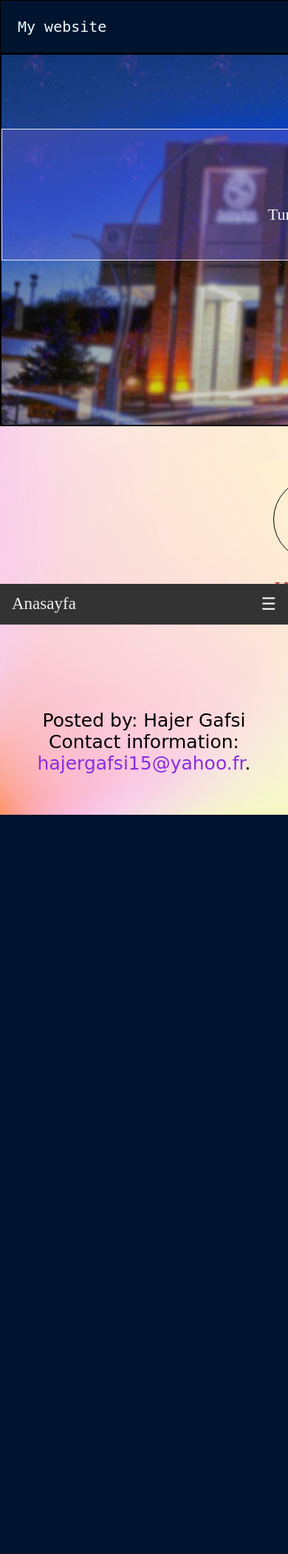
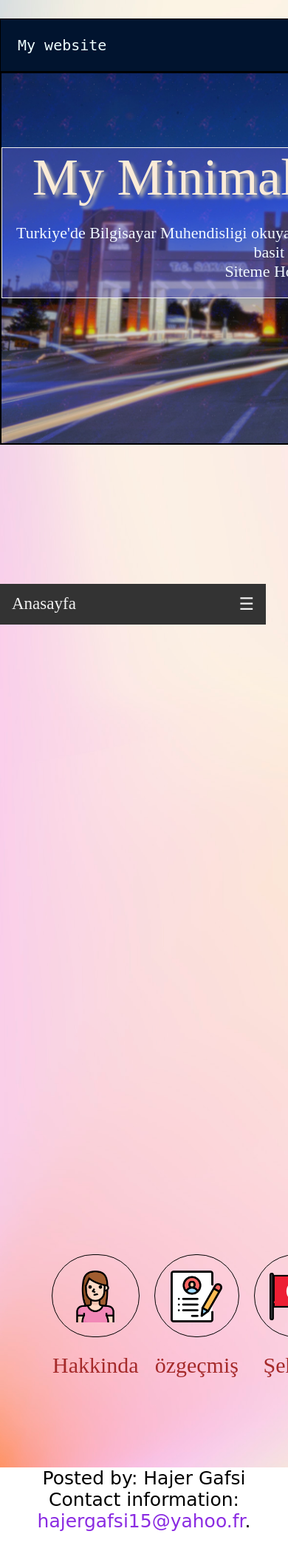
Before and after one commit to hajergafsi/Tunus-nasil-bir-ulke, a PHP site: page /homepage.php in a window 390 px wide; the page is wider, and only the part inside the window is pictured. Shown: that part at 74% size. Before the commit the page ends 1101 px from the top of that part, so only its background shows below. Run offline with PHP 8.4, Linux system fonts and the light colour scheme; some web fonts are replaced.

Commit message:
Update style-home.css

```diff
--- a/css/style-home.css
+++ b/css/style-home.css
@@ -220,3 +220,37 @@
 footer  {
   display: block;
 }
+
+@media screen and (max-width: 1200px){
+    .Container {
+        width:  50rem;
+        padding-right: 0px ;
+        padding-bottom :0;
+        height : 100%;
+        margin-left: 0;
+        float : left;
+    }
+    .icons{
+        float :left;
+        margin-left :-200px;
+    }
+    body{
+        height :100rem;
+        padding-bottom : -200px;
+        max-width :30rem;
+    }
+    footer{
+    text-align : left;
+    }
+    .navbar {
+    max-width :22.5rem;
+
+    }
+    .navbar {
+  background-color: #333;
+  overflow: hidden;
+  position: fixed;
+  width: 100%;
+}
+
+}
```
